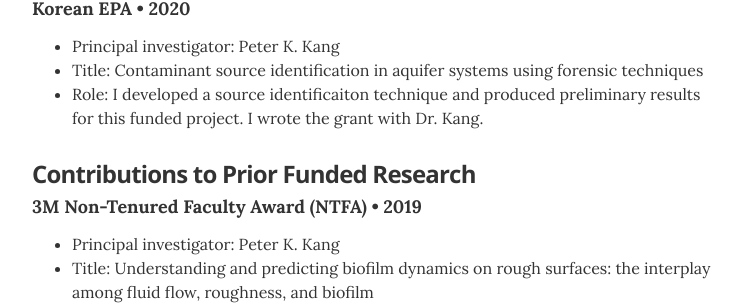
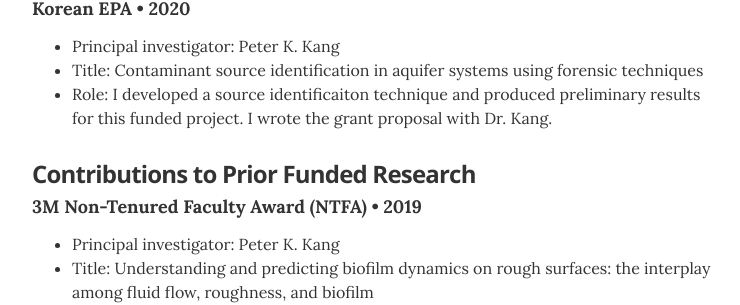
Before and after one commit to seonkyoo/home, a Jekyll site: the page built from _pages/5_resume.md, in a window 1280 px wide and 900 px high, scrolled down 1639 px. Shown: the part 176-481 px from the top of the window, without its empty margins (268-1008 px from the left). Built offline with Jekyll 4.4.1, drawn with Linux system fonts in a browser that asks for light colours.

```diff
--- a/_data/grants.yml
+++ b/_data/grants.yml
@@ -16,7 +16,7 @@
   duration3: 2020
   advisor3: "Principal investigator: Peter K. Kang"
   institute3: Korean EPA
-  role3: "Role: I developed a source identificaiton technique and produced preliminary results for this funded project. I wrote the grant with Dr. Kang."
+  role3: "Role: I developed a source identificaiton technique and produced preliminary results for this funded project. I wrote the grant proposal with Dr. Kang."
 
 # prior funded research
 - category: Contributions to Prior Funded Research
```
Also changed, not shown: _news/announcement_prf.md (+1 -1 lines).
